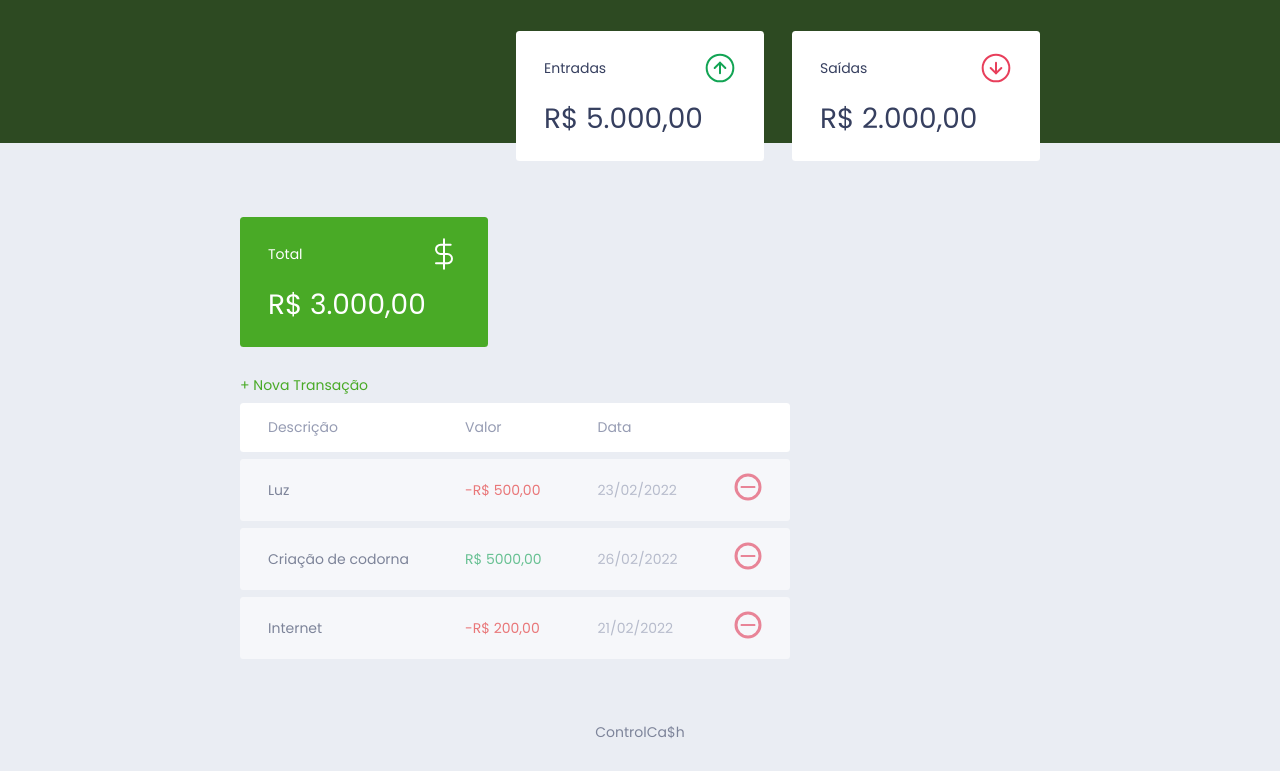
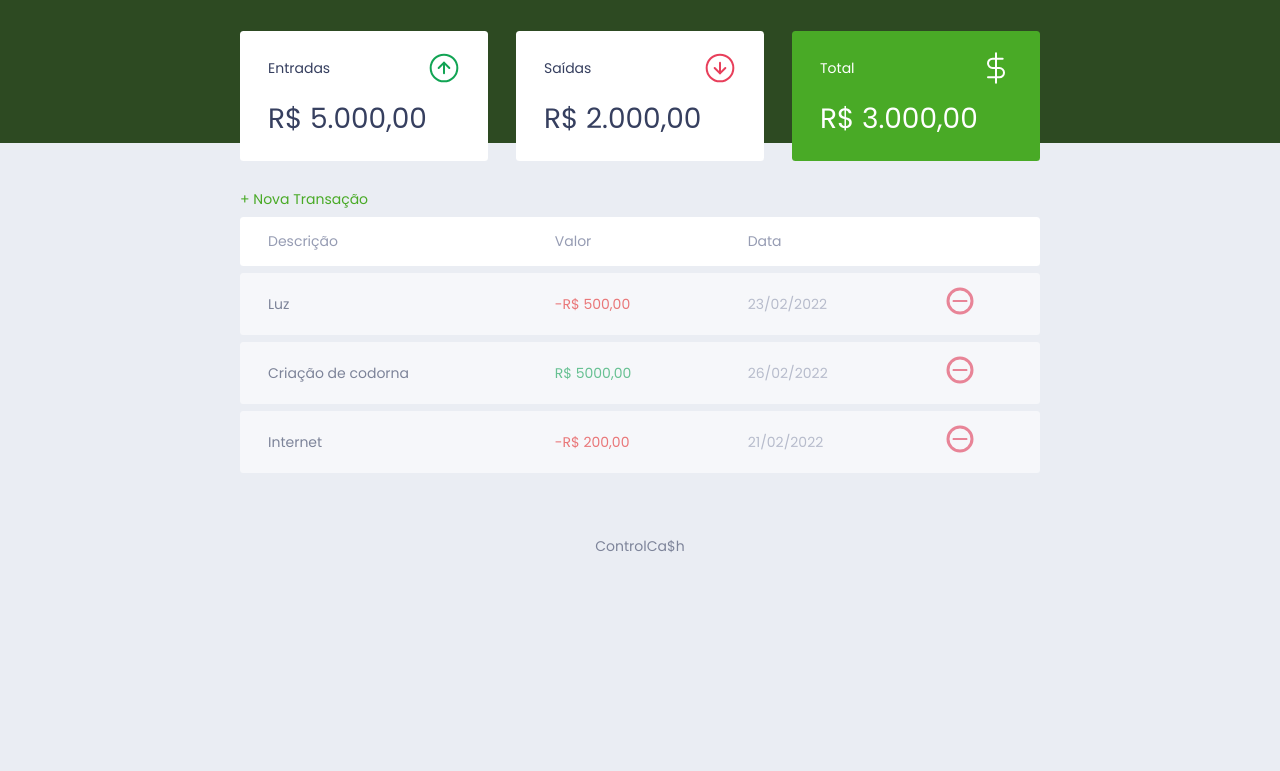
Before and after one commit to GabrielS0ares/ControleDeGastos, a plain HTML site: page index.html in a window 1280 px wide. Shown: the part 55-826 px from the top of the page. After the commit the page ends 800 px from the top, so only its background shows below. Drawn offline with Linux system fonts and the light colour scheme.

Commit message:
Fix: ajustando partes visuais do projeto

```diff
--- a/css/style.css
+++ b/css/style.css
@@ -113,7 +113,6 @@ header {
 
 /*********************Tabela********************/
 #dataTable {
-    display: block;
     width: 100%;
     border-spacing: 0 0.5rem;
     color: #969cb3;
--- a/index.html
+++ b/index.html
@@ -15,14 +15,8 @@
     <header>
         <img src="./assets/logo.svg" alt="Logo do ControlCa$h">
     </header>
-    <!--********************PRINCIPAL*******************-->
     <main class="container">
-    <!--********************BALANÇO*******************-->
         <section id="balance">
-            <div>
-                <h2 class="srOnly">Balanço</h2>
-            </div>
-    <!--********************CARDS*******************-->
             <div class="card">
                 <h3>
                     <span>Entradas</span>
@@ -45,13 +39,11 @@
                 <p>R$ 3.000,00</p>
             </div>
         </section>
-    <!--********************TRANSAÇÃO*******************-->
         <section id="transaction">
             <h2 class="srOnly">Transações</h2>
 
-<a href="#" class="buttom new">+ Nova Transação</a>
+            <a href="#" class="buttom new">+ Nova Transação</a>
 
-    <!--********************TABELAS*******************-->
             <table id="dataTable">
                 <thead>
                     <tr>
@@ -90,7 +82,6 @@
             </table>
         </section>
     </main>
-    <!--********************RODAPÉ*******************-->
     <footer>
         <p>ControlCa$h</p>
     </footer>
```
